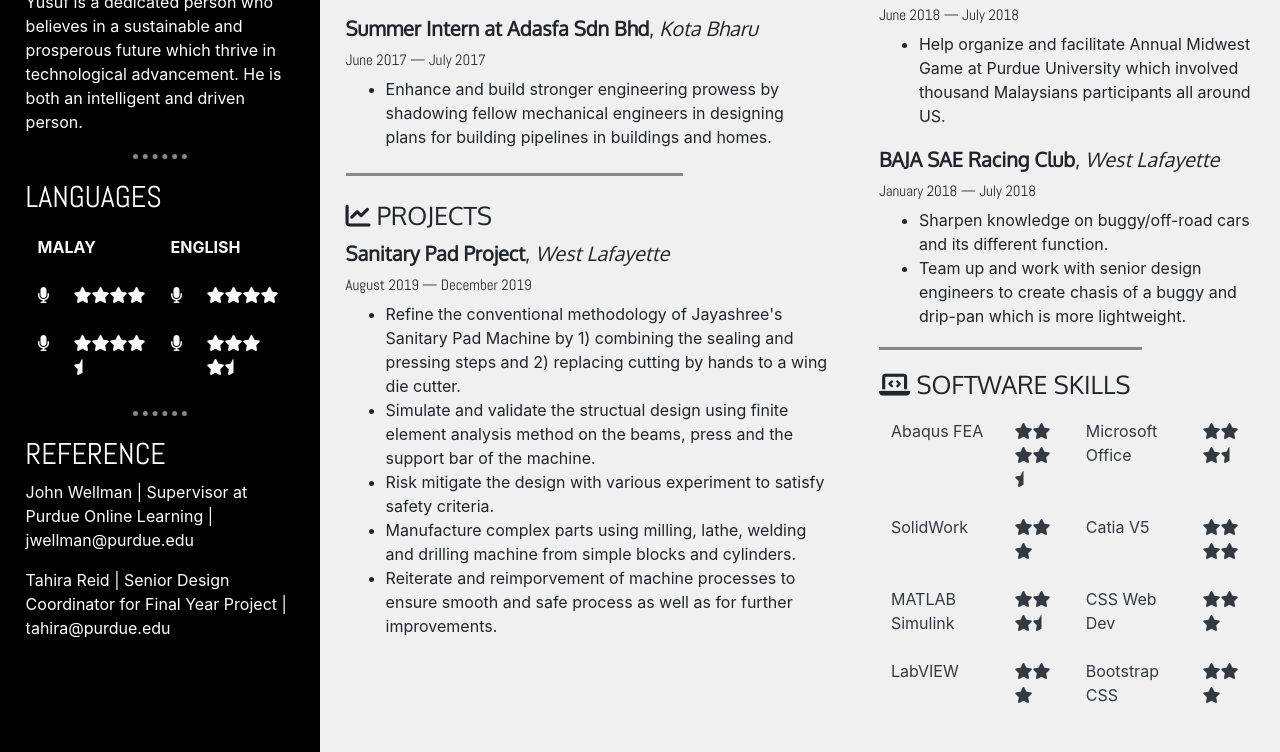
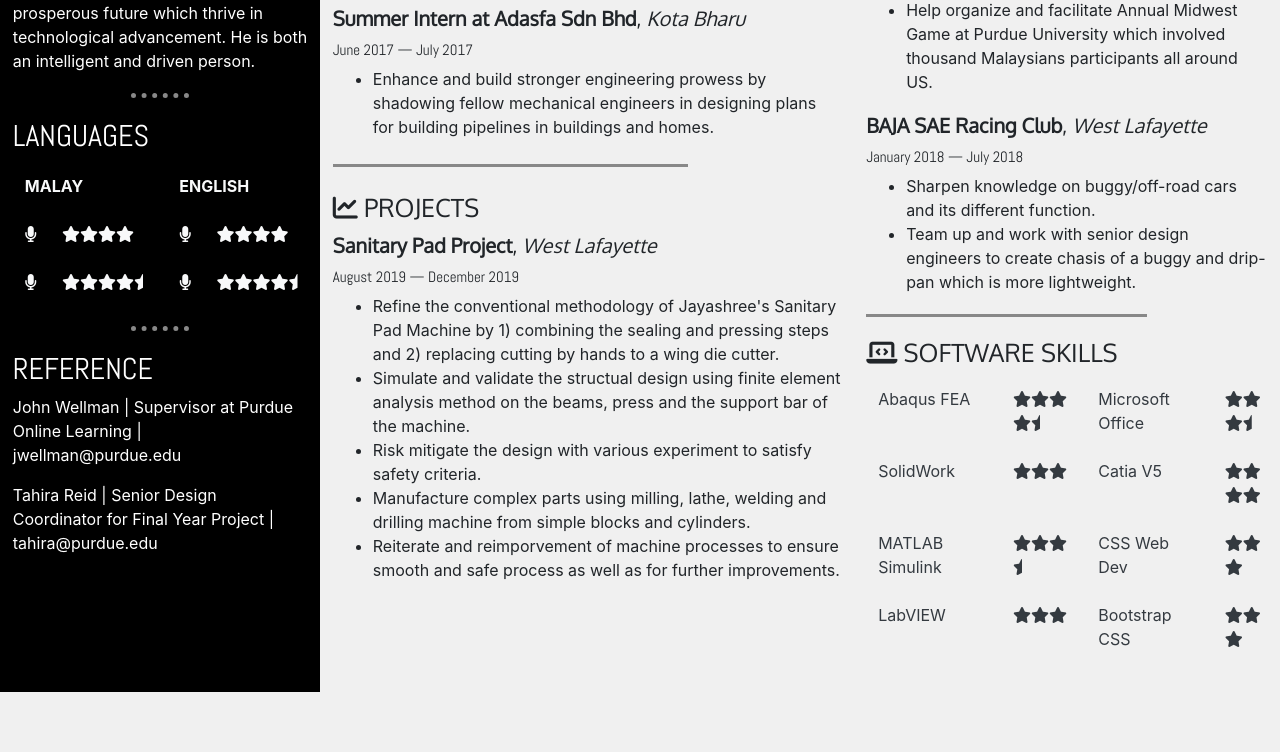
Before and after one commit to yusufyaacob/resumeproject, a plain HTML site: page index.html in a window 1280 px wide. Shown: the part 762-1514 px from the top of the page. After the commit the page ends 1454 px from the top, so only its background shows below. Drawn offline with nearby package versions, Linux system fonts and the light colour scheme.

Commit message:
Add files via upload

```diff
--- a/styles.css
+++ b/styles.css
@@ -32,7 +32,7 @@ hr {
 }
 /* First Row */
 .first-row {
-  padding: 2% 2%;
+  padding: 1%;
   color: #fff;
   background-color: Black;
 }
@@ -59,13 +59,18 @@ hr {
 
 /* Intro Section */
 /* Language Section */
-.language-table {
+.table {
+  border-collapse: collapse;
+  width: 105%;
 }
-
+.td {
+  padding-left: : 0px;
+  padding-right: 0px;
+}
 /* Reference Section */
 /* Second Row */
 .second-row {
-  padding: 2% 2%;
+  padding: 1%;
 }
 
 ul {
@@ -95,7 +100,7 @@ h5 {
 }
 
 .third-row {
-  padding: 2% 2%;
+  padding: 1%;
 }
 
 /* Making Space Star */
```
